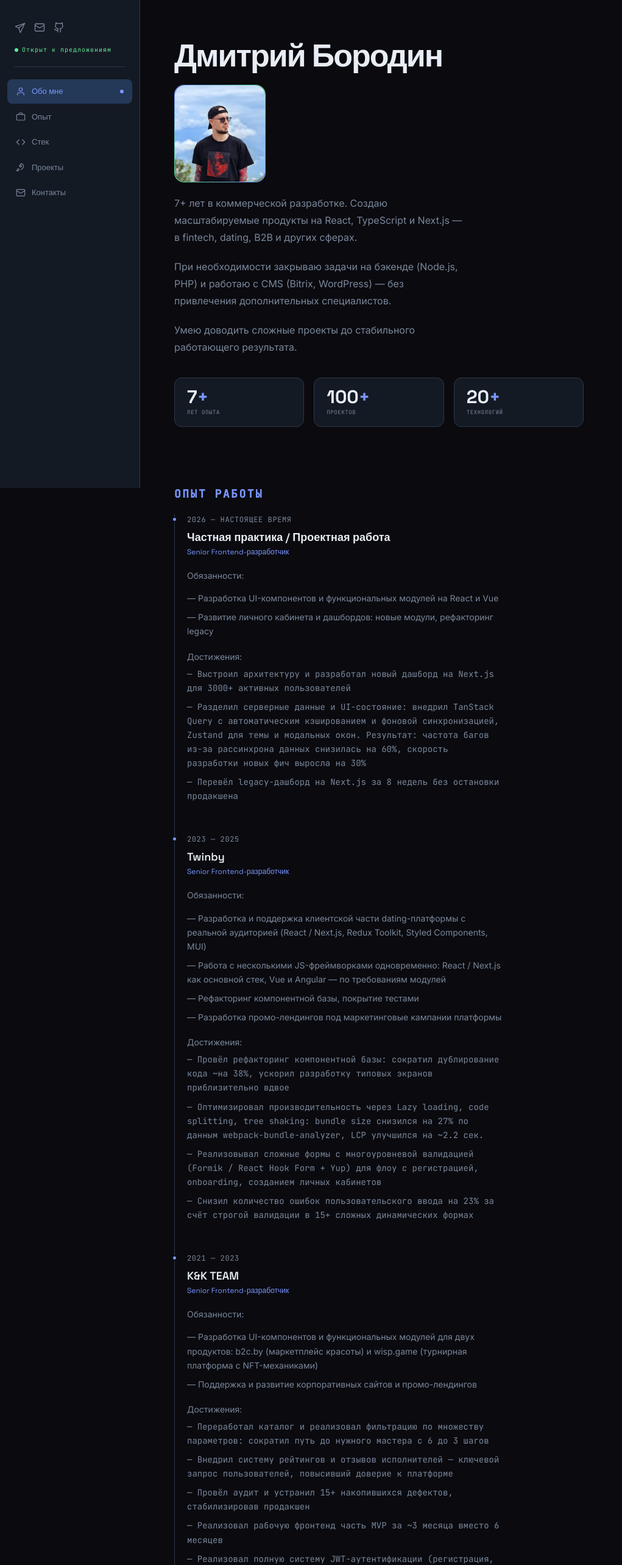
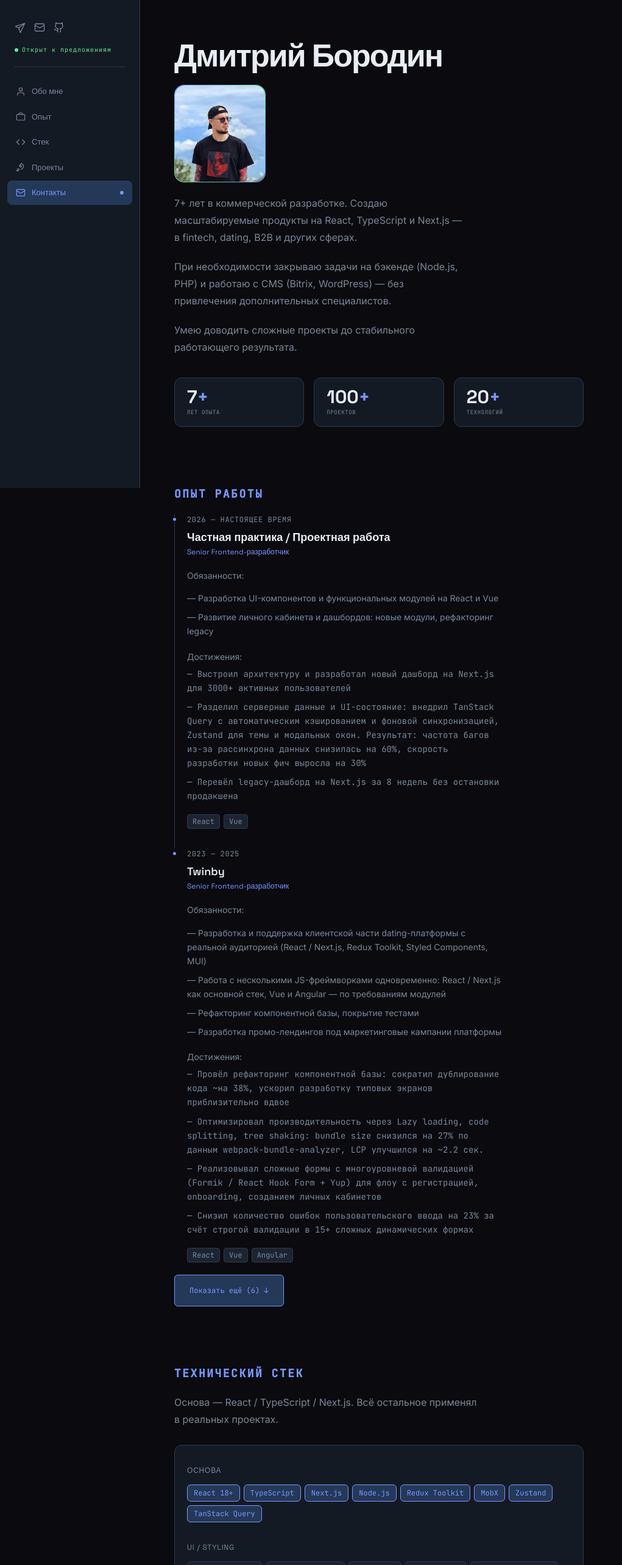
Before and after one commit to trybr/trybr.github.io, a Next.js app: page / in a window 1280 px wide. Shown: the top 2566 px of the page at 61% size, without its empty margins (0-1021 px from the left). Built offline with nearby package versions, Linux system fonts and the light colour scheme.

Commit message:
Добавлены возможности сворачивания и разворачивания для секций опыта и проектов, улучшен код компонента навигации, обновлены теги в данных опыта.

```diff
--- /dev/null
+++ b/components/ExpandToggle.tsx
@@ -0,0 +1,25 @@
+"use client";
+
+type ExpandToggleProps = {
+  expanded: boolean;
+  onToggle: () => void;
+  hiddenCount: number;
+};
+
+export function ExpandToggle({
+  expanded,
+  onToggle,
+  hiddenCount,
+}: ExpandToggleProps) {
+  return (
+    <button
+      type="button"
+      onClick={onToggle}
+      aria-expanded={expanded}
+      className="mt-5 text-[12px] text-accent hover:text-fore transition-colors duration-200 focus-visible:outline-none focus-visible:ring-2 focus-visible:ring-accent rounded-md border border-accent bg-accent-dim px-6 py-4"
+      style={{ fontFamily: "var(--font-mono)" }}
+    >
+      {expanded ? "Свернуть ↑" : `Показать ещё (${hiddenCount}) ↓`}
+    </button>
+  );
+}
--- a/components/ExperienceSection.tsx
+++ b/components/ExperienceSection.tsx
@@ -1,15 +1,42 @@
+"use client";
+
+import { useState } from "react";
 import { experience } from "@/lib/data";
+import { ExpandToggle } from "./ExpandToggle";
+
+const VISIBLE_COUNT = 2;
 
 export default function ExperienceSection() {
+  const [expanded, setExpanded] = useState(false);
+  const hasMore = experience.length > VISIBLE_COUNT;
+  const visibleExperience = expanded
+    ? experience
+    : experience.slice(0, VISIBLE_COUNT);
+
   return (
     <section id="experience" aria-label="Опыт работы" className="scroll-mt-6">
       <SectionLabel>Опыт работы</SectionLabel>
       <div>
-        {experience.map((item, idx) => (
-          <div
-            key={idx}
-            className="relative pl-5 pb-8 border-l border-subtle last:border-l-transparent last:pb-0"
-          >
+        {visibleExperience.map((item, idx) => (
+          <ExperienceItem key={`${item.company}-${item.period}`} item={item} />
+        ))}
+      </div>
+      {hasMore && (
+        <ExpandToggle
+          expanded={expanded}
+          onToggle={() => setExpanded((value) => !value)}
+          hiddenCount={experience.length - VISIBLE_COUNT}
+        />
+      )}
+    </section>
+  );
+}
+
+type ExperienceItemData = (typeof experience)[number];
+
+function ExperienceItem({ item }: { item: ExperienceItemData }) {
+  return (
+    <div className="relative pl-5 pb-8 border-l border-subtle last:border-l-transparent last:pb-0">
       <span className="absolute -left-[5px] top-1 w-[9px] h-[9px] rounded-full bg-accent border-2 border-bg block" />
       <p
         className="text-[12px] text-muted mb-1.5 tracking-[0.6px] uppercase"
@@ -76,9 +103,6 @@ export default function ExperienceSection() {
         ))}
       </div>
     </div>
-        ))}
-      </div>
-    </section>
   );
 }
 
--- a/components/MobileNav.tsx
+++ b/components/MobileNav.tsx
@@ -1,15 +1,18 @@
 "use client";
 
-import { useEffect, useState } from "react";
 import clsx from "clsx";
+import { useActiveSection } from "@/hooks/useActiveSection";
+import SocialLinks from "@/components/SocialLinks";
 
 const NAV_ITEMS = [
-  { id: "hero",       label: "Обо мне"  },
-  { id: "experience", label: "Опыт"     },
-  { id: "stack",      label: "Стек"     },
-  { id: "projects",   label: "Проекты"  },
-  { id: "contact",    label: "Контакты" },
-];
+  { id: "hero", label: "Обо мне" },
+  { id: "experience", label: "Опыт" },
+  { id: "stack", label: "Стек" },
+  { id: "projects", label: "Проекты" },
+  { id: "contact", label: "Контакты" },
+] as const;
+
+const SECTION_IDS = NAV_ITEMS.map(({ id }) => id);
 
 function scrollTo(id: string) {
   const el = document.getElementById(id);
@@ -18,28 +21,12 @@ function scrollTo(id: string) {
 }
 
 export default function MobileNav() {
-  const [active, setActive] = useState("hero");
-
-  useEffect(() => {
-    const observers: IntersectionObserver[] = [];
-
-    NAV_ITEMS.forEach(({ id }) => {
-      const el = document.getElementById(id);
-      if (!el) return;
-      const obs = new IntersectionObserver(
-        ([entry]) => { if (entry.isIntersecting) setActive(id); },
-        { rootMargin: "-20% 0px -70% 0px", threshold: 0 }
-      );
-      obs.observe(el);
-      observers.push(obs);
-    });
-
-    return () => observers.forEach((o) => o.disconnect());
-  }, []);
+  const active = useActiveSection(SECTION_IDS);
 
   return (
+    <div className="bg-surface border-b border-subtle">
       <nav
-      className="flex gap-1 px-3 py-2.5 overflow-x-auto border-b border-subtle bg-surface"
+        className="flex gap-1 px-3 pt-3 pb-2.5 overflow-x-auto"
         aria-label="Мобильная навигация"
       >
         {NAV_ITEMS.map(({ id, label }) => (
@@ -58,5 +45,6 @@ export default function MobileNav() {
           </button>
         ))}
       </nav>
+    </div>
   );
 }
--- a/components/Portfolio.tsx
+++ b/components/Portfolio.tsx
@@ -22,7 +22,7 @@ export default function Portfolio() {
         </div>
 
         {/* One-page content */}
-        <main className="flex-1 px-8 md:px-14 py-12 md:py-16">
+        <main className="flex-1 px-8 md:px-14 py-12 md:py-16 pb-32">
           <div className="space-y-24">
             <HeroSection />
             <ExperienceSection />
--- a/components/ProjectsSection.tsx
+++ b/components/ProjectsSection.tsx
@@ -1,9 +1,20 @@
+"use client";
+
+import { useState } from "react";
 import Image from "next/image";
-import { projects, type ProjectType } from "@/lib/data";
+import { projects } from "@/lib/data";
 import { SectionLabel } from "./ExperienceSection";
-import clsx from "clsx";
+import { ExpandToggle } from "./ExpandToggle";
+
+const VISIBLE_COUNT = 6;
 
 export default function ProjectsSection() {
+  const [expanded, setExpanded] = useState(false);
+  const hasMore = projects.length > VISIBLE_COUNT;
+  const visibleProjects = expanded
+    ? projects
+    : projects.slice(0, VISIBLE_COUNT);
+
   return (
     <section id="projects" aria-label="Проекты" className="scroll-mt-6">
       <SectionLabel>Проекты</SectionLabel>
@@ -13,7 +24,7 @@ export default function ProjectsSection() {
         которые показывают, как я мыслю, пишу код и решаю задачи.
       </p>
       <div className="grid grid-cols-1 lg:grid-cols-2 gap-4">
-        {projects.map((project) => (
+        {visibleProjects.map((project) => (
           <article
             key={project.name}
             className="bg-surface border border-subtle rounded-xl px-6 py-5 transition-colors duration-200 hover:border-accent group"
@@ -36,7 +47,6 @@ export default function ProjectsSection() {
               >
                 {project.name}
               </h3>
-              {/* <TypeBadge type={project.type} label={project.typeLabel} /> */}
             </div>
             <p className="text-[14px] text-muted leading-[1.65]">
               {project.desc}
@@ -55,22 +65,13 @@ export default function ProjectsSection() {
           </article>
         ))}
       </div>
+      {hasMore && (
+        <ExpandToggle
+          expanded={expanded}
+          onToggle={() => setExpanded((value) => !value)}
+          hiddenCount={projects.length - VISIBLE_COUNT}
+        />
+      )}
     </section>
   );
 }
-
-function TypeBadge({ type, label }: { type: ProjectType; label: string }) {
-  return (
-    <span
-      className={clsx(
-        "text-[12px] px-2 py-1 rounded border whitespace-nowrap flex-shrink-0",
-        type === "oss" && "border-green text-green",
-        type === "concept" && "border-muted text-muted",
-        type === "commercial" && "border-accent text-accent"
-      )}
-      style={{ fontFamily: "var(--font-mono)" }}
-    >
-      {label}
-    </span>
-  );
-}
--- a/components/Sidebar.tsx
+++ b/components/Sidebar.tsx
@@ -1,7 +1,7 @@
 "use client";
 
-import { useEffect, useState } from "react";
-import { siteConfig } from "@/lib/data";
+import { useActiveSection } from "@/hooks/useActiveSection";
+import SocialLinks from "@/components/SocialLinks";
 import clsx from "clsx";
 
 const NAV_ITEMS = [
@@ -10,7 +10,9 @@ const NAV_ITEMS = [
   { id: "stack", label: "Стек" },
   { id: "projects", label: "Проекты" },
   { id: "contact", label: "Контакты" },
-];
+] as const;
+
+const SECTION_IDS = NAV_ITEMS.map(({ id }) => id);
 
 function scrollTo(id: string) {
   const el = document.getElementById(id);
@@ -19,56 +21,11 @@ function scrollTo(id: string) {
 }
 
 export default function Sidebar() {
-  const [active, setActive] = useState("hero");
-
-  useEffect(() => {
-    const observers: IntersectionObserver[] = [];
-
-    NAV_ITEMS.forEach(({ id }) => {
-      const el = document.getElementById(id);
-      if (!el) return;
-
-      const obs = new IntersectionObserver(
-        ([entry]) => {
-          if (entry.isIntersecting) setActive(id);
-        },
-        { rootMargin: "-30% 0px -60% 0px", threshold: 0 }
-      );
-      obs.observe(el);
-      observers.push(obs);
-    });
-
-    return () => observers.forEach((o) => o.disconnect());
-  }, []);
+  const active = useActiveSection(SECTION_IDS);
 
   return (
     <aside className="w-[230px] min-w-[230px] bg-surface border-r border-subtle flex flex-col py-9 sticky top-0 h-screen">
-      {/* Social + availability */}
-      <div className="px-6">
-        <div className="flex gap-3.5 mb-5">
-          <SocialLink href={siteConfig.contacts.telegramUrl} label="Telegram">
-            <TelegramIcon />
-          </SocialLink>
-          <SocialLink
-            href={`mailto:${siteConfig.contacts.email}`}
-            label="Email"
-          >
-            <MailIcon />
-          </SocialLink>
-          <SocialLink href={siteConfig.contacts.githubUrl} label="GitHub">
-            <GithubIcon />
-          </SocialLink>
-        </div>
-        {siteConfig.available && (
-          <div
-            className="flex items-center gap-1.5 text-green text-[10px] tracking-widest"
-            style={{ fontFamily: "var(--font-mono)" }}
-          >
-            <span className="w-1.5 h-1.5 rounded-full bg-green animate-pulse2 block" />
-            Открыт к предложениям
-          </div>
-        )}
-      </div>{" "}
+      <SocialLinks className="px-6" />
       <div className="h-px bg-subtle mx-6 mb-5 mt-5" />
       {/* Nav */}
       <nav className="flex-1 px-3" aria-label="Навигация по странице">
@@ -122,29 +79,6 @@ function NavIcon({ id }: { id: string }) {
   );
 }
 
-function SocialLink({
-  href,
-  label,
-  children,
-}: {
-  href: string;
-  label: string;
-  children: React.ReactNode;
-}) {
-  return (
-    <a
-      href={href}
-      target="_blank"
-      rel="noopener noreferrer"
-      aria-label={label}
-      className="text-muted hover:text-accent transition-colors duration-150 focus-visible:outline-none focus-visible:text-accent"
-    >
-      {children}
-    </a>
-  );
-}
-
-/* ── SVG icons ── */
 const s = {
   width: 18,
   height: 18,
@@ -197,27 +131,3 @@ function MailIcon() {
     </svg>
   );
 }
-function TelegramIcon() {
-  return (
-    <svg {...s}>
-      <path d="m22 3-8.97 19.7a.45.45 0 0 1-.83.01L9 13 2.31 10.22a.45.45 0 0 1 .01-.83L22 3z" />
-      <path d="M9 13 22 3" />
-    </svg>
-  );
-}
-function GithubIcon() {
-  return (
-    <svg {...s}>
-      <path d="M15 22v-4a4.8 4.8 0 0 0-1-3.5c3 0 6-2 6-5.5.08-1.25-.27-2.48-1-3.5.28-1.15.28-2.35 0-3.5 0 0-1 0-3 1.5-2.64-.5-5.36-.5-8 0C6 2 5 2 5 2c-.3 1.15-.3 2.35 0 3.5A5.403 5.403 0 0 0 4 9c0 3.5 3 5.5 6 5.5-.39.49-.68 1.05-.85 1.65-.17.6-.22 1.23-.15 1.85v4" />
-      <path d="M9 18c-4.51 2-5-2-7-2" />
-    </svg>
-  );
-}
-function HhIcon() {
-  return (
-    <svg {...s}>
-      <rect x="3" y="3" width="18" height="18" rx="2" />
-      <path d="M7 8v8M12 12H7M17 8v8M12 12h5" />
-    </svg>
-  );
-}
--- /dev/null
+++ b/components/SocialLinks.tsx
@@ -0,0 +1,92 @@
+import { siteConfig } from "@/lib/data";
+
+type SocialLinksProps = {
+  className?: string;
+};
+
+export default function SocialLinks({ className }: SocialLinksProps) {
+  return (
+    <div className={className}>
+      <div className="flex gap-3.5 mb-5">
+        <SocialLink href={siteConfig.contacts.telegramUrl} label="Telegram">
+          <TelegramIcon />
+        </SocialLink>
+        <SocialLink href={`mailto:${siteConfig.contacts.email}`} label="Email">
+          <MailIcon />
+        </SocialLink>
+        <SocialLink href={siteConfig.contacts.githubUrl} label="GitHub">
+          <GithubIcon />
+        </SocialLink>
+      </div>
+      {siteConfig.available && (
+        <div
+          className="flex items-center gap-1.5 text-green text-[10px] tracking-widest"
+          style={{ fontFamily: "var(--font-mono)" }}
+        >
+          <span className="w-1.5 h-1.5 rounded-full bg-green animate-pulse2 block" />
+          Открыт к предложениям
+        </div>
+      )}
+    </div>
+  );
+}
+
+function SocialLink({
+  href,
+  label,
+  children,
+}: {
+  href: string;
+  label: string;
+  children: React.ReactNode;
+}) {
+  return (
+    <a
+      href={href}
+      target="_blank"
+      rel="noopener noreferrer"
+      aria-label={label}
+      className="text-muted hover:text-accent transition-colors duration-150 focus-visible:outline-none focus-visible:text-accent"
+    >
+      {children}
+    </a>
+  );
+}
+
+const s = {
+  width: 18,
+  height: 18,
+  viewBox: "0 0 24 24",
+  fill: "none",
+  stroke: "currentColor",
+  strokeWidth: 1.75,
+  strokeLinecap: "round" as const,
+  strokeLinejoin: "round" as const,
+};
+
+function MailIcon() {
+  return (
+    <svg {...s}>
+      <rect x="2" y="4" width="20" height="16" rx="2" />
+      <path d="m22 7-8.97 5.7a1.94 1.94 0 0 1-2.06 0L2 7" />
+    </svg>
+  );
+}
+
+function TelegramIcon() {
+  return (
+    <svg {...s}>
+      <path d="m22 3-8.97 19.7a.45.45 0 0 1-.83.01L9 13 2.31 10.22a.45.45 0 0 1 .01-.83L22 3z" />
+      <path d="M9 13 22 3" />
+    </svg>
+  );
+}
+
+function GithubIcon() {
+  return (
+    <svg {...s}>
+      <path d="M15 22v-4a4.8 4.8 0 0 0-1-3.5c3 0 6-2 6-5.5.08-1.25-.27-2.48-1-3.5.28-1.15.28-2.35 0-3.5 0 0-1 0-3 1.5-2.64-.5-5.36-.5-8 0C6 2 5 2 5 2c-.3 1.15-.3 2.35 0 3.5A5.403 5.403 0 0 0 4 9c0 3.5 3 5.5 6 5.5-.39.49-.68 1.05-.85 1.65-.17.6-.22 1.23-.15 1.85v4" />
+      <path d="M9 18c-4.51 2-5-2-7-2" />
+    </svg>
+  );
+}
--- /dev/null
+++ b/hooks/useActiveSection.ts
@@ -0,0 +1,45 @@
+"use client";
+
+import { useEffect, useState } from "react";
+
+export function useActiveSection(sectionIds: readonly string[]) {
+  const [active, setActive] = useState(sectionIds[0]);
+
+  useEffect(() => {
+    const updateActive = () => {
+      const atPageBottom =
+        window.innerHeight + window.scrollY >=
+        document.documentElement.scrollHeight - 2;
+
+      if (atPageBottom) {
+        setActive(sectionIds[sectionIds.length - 1]);
+        return;
+      }
+
+      const marker = window.innerHeight * 0.35;
+      let current = sectionIds[0];
+
+      for (const id of sectionIds) {
+        const el = document.getElementById(id);
+        if (!el) continue;
+
+        if (el.getBoundingClientRect().top <= marker) {
+          current = id;
+        }
+      }
+
+      setActive(current);
+    };
+
+    window.addEventListener("scroll", updateActive, { passive: true });
+    window.addEventListener("resize", updateActive);
+    updateActive();
+
+    return () => {
+      window.removeEventListener("scroll", updateActive);
+      window.removeEventListener("resize", updateActive);
+    };
+  }, [sectionIds]);
+
+  return active;
+}
--- a/lib/data.ts
+++ b/lib/data.ts
@@ -41,7 +41,7 @@ export const experience = [
       "Разделил серверные данные и UI-состояние: внедрил TanStack Query с автоматическим кэшированием и фоновой синхронизацией, Zustand для темы и модальных окон. Результат: частота багов из-за рассинхрона данных снизилась на 60%, скорость разработки новых фич выросла на 30%",
       "Перевёл legacy-дашборд на Next.js за 8 недель без остановки продакшена",
     ],
-    tags: [],
+    tags: ["React", "Vue"],
   },
   {
     period: "2023 — 2025",
@@ -59,7 +59,7 @@ export const experience = [
       "Реализовывал сложные формы с многоуровневой валидацией (Formik / React Hook Form + Yup) для флоу с регистрацией, onboarding, созданием личных кабинетов",
       "Снизил количество ошибок пользовательского ввода на 23% за счёт строгой валидации в 15+ сложных динамических формах",
     ],
-    tags: [],
+    tags: ["React", "Vue", "Angular"],
   },
   {
     period: "2021 — 2023",
@@ -77,7 +77,7 @@ export const experience = [
       "Реализовал полную систему JWT-аутентификации (регистрация, вход, защищённые маршруты) — ноль security-инцидентов за всё время работы платформы",
       "Запустил раздел турниров от ТЗ до продакшена: список, механика записи и подключения, подбор игроков, интеграция с API через WebSockets",
     ],
-    tags: [],
+    tags: ["React"],
   },
   {
     period: "2020 — 2021",
@@ -94,7 +94,7 @@ export const experience = [
       "Вывел в продакшен ~10 лендингов (интернет-эквайринг, массовые выплаты, антифрод, трансграничные выплаты и т.д.) — каждый от макета до деплоя за ~3-5 рабочих дней",
       "Обеспечил стабильность фронтенда финансовых интерфейсов: ни одного критического UI-инцидента за 5 месяцев работы",
     ],
-    tags: [],
+    tags: ["React", "React Native"],
   },
   {
     period: "2018 — 2020",
```
Lines whose indentation alone changed are shown as unchanged.
